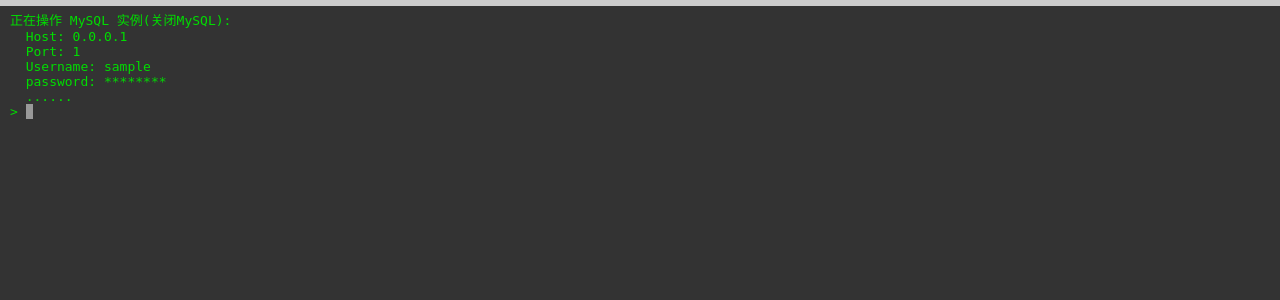
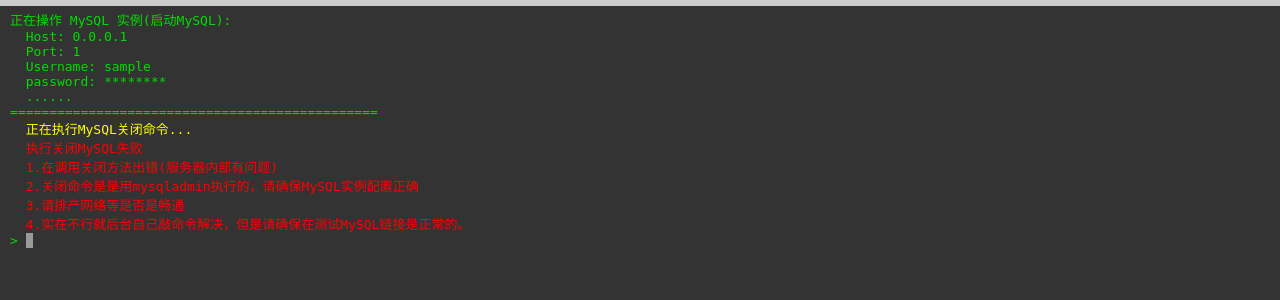
Before and after one commit to daiguadaidai/archer_dbmp, a Django app: template dbmp/templates/dbmp_mysql_handler/stop_instance_terminal.html in a window 1280 px wide. Shown: the top 300 px of the page. Run offline with Django 3.2, Linux system fonts and the light colour scheme; the template is opened without the code that fills it: values that come from a table or form of the project are taken from there, others are empty; tables that the repository leaves empty hold one stand-in row (values such as "Sample post").

Commit message:
做好关闭界面模板

```diff
--- a/common/model_choices_field_value/field_dbmp_mysql_instance.py
+++ b/common/model_choices_field_value/field_dbmp_mysql_instance.py
@@ -13,8 +13,8 @@
             (1, '已停止'),
             (2, '运行中'),
             (3, '未知'),
-            (4, '正在启动'),
-            (5, '正在关闭'),
+            (4, '正在关闭'),
+            (5, '正在启动'),
         )
         return value
 
@@ -25,7 +25,7 @@
             (1, 'danger'),
             (2, 'primary'),
             (3, 'warning'),
-            (4, 'info'),
-            (5, 'danger'),
+            (4, 'danger'),
+            (5, 'info'),
         )
         return value
--- a/dbmp/templates/dbmp_mysql_handler/stop_instance_terminal.html
+++ b/dbmp/templates/dbmp_mysql_handler/stop_instance_terminal.html
@@ -1,5 +1,6 @@
 {% load staticfiles %}
 {% load ip_filters %}
+{% load filters_dbmp_mysql_instance %}
 
 <!DOCTYPE html PUBLIC "-//W3C//DTD XHTML 1.0 Strict//EN"
   "http://www.w3.org/TR/xhtml1/DTD/xhtml1-strict.dtd">
@@ -80,6 +81,9 @@
             {% endif %}
         </style>
         <script>
+            // 使用 Django csrf 功能
+            $.ajaxSetup({headers: {"X-CSRFToken": '{{ csrf_token }}'}});
+
             $(function() {
                 // Creating the console.
                 var header = "";
@@ -88,11 +92,13 @@
                         header += "{{ msg }} \n";
                     {% endfor %}
                 {% else %} // 没有错误信息则显示 MySQL 实例信息
-                    header += "正在操作 MySQL 实例(关闭MySQL): \n";
+                    header += "正在操作 MySQL 实例(启动MySQL): \n";
                     header += "  Host: {{ dbmp_mysql_instance.host | f_num2ip }} \n";
                     header += "  Port: {{ dbmp_mysql_instance.port }} \n";
                     header += "  Username: {{ dbmp_mysql_instance.username }} \n";
                     header += "  password: ******** \n";
+                    header += "  ...... \n";
+                    header += "=============================================== \n";
                 {% endif %}
                 window.jqconsole = $("#console").jqconsole(header, "> ");
 
@@ -116,8 +122,76 @@
 
                 // Initiate the first prompt.
                 handler();
-                window.jqconsole.Write("  ......" + "\n", "jqconsole-output-success");
+
+                // 后台调用启动MySQL
+                window.jqconsole.Write("  正在执行MySQL关闭命令..." + "\n", "jqconsole-output-warning");
+                $.ajax({
+                    url: "{% url 'dbmp_mysql_handler_ajax_stop_instance' %}",
+                    type: "POST",
+                    dataType: "json",
+                    data: {
+                        mysql_instance_id: {{ dbmp_mysql_instance.mysql_instance_id }}
+                    }
+                }).done(function(data) {
+                    if(data == true) {
+                        window.jqconsole.Write("  执行MySQL关闭命令成功" + "\n", "jqconsole-output-success");
+                        stop_mysql_success_css({{ dbmp_mysql_instance.mysql_instance_id }});
+                    } else {
+                        window.jqconsole.Write("  执行MySQL关闭命令成功" + "\n", "jqconsole-output-success");
+                        stop_mysql_fail_css({{ dbmp_mysql_instance.mysql_instance_id }});
+                    }
+                }).error(function(data) {
+                    setTimeout(function () {
+                       window.jqconsole.Write("  执行关闭MySQL失败" + "\n", "jqconsole-output-error");
+                       window.jqconsole.Write("  1.在调用关闭方法出错(服务器内部有问题)" + "\n", "jqconsole-output-error");
+                       window.jqconsole.Write("  2.关闭命令是是用mysqladmin执行的，请确保MySQL实例配置正确" + "\n", "jqconsole-output-error");
+                       window.jqconsole.Write("  3.请排产网络等是否是畅通" + "\n", "jqconsole-output-error");
+                       window.jqconsole.Write("  4.实在不行就后台自己敲命令解决，但是请确保在测试MySQL链接是正常的。" + "\n", "jqconsole-output-error");
+
+                       // 修改父窗口css
+                       stop_mysql_fail_css({{ dbmp_mysql_instance.mysql_instance_id }});
+                    }, 1000);
+                });
             });
+
+            // 关闭失败修改父窗口的 css
+            function stop_mysql_success_css(mysql_instance_id) {
+                // 添加可点击css
+                $("#start_instance_" + mysql_instance_id, parent.document).addClass("btn-outline");
+                $("#restart_instance_" + mysql_instance_id, parent.document).addClass("btn-outline");
+                $("#start_instance_" + mysql_instance_id, parent.document).removeAttr("disabled");
+                $("#restart_instance_" + mysql_instance_id, parent.document).removeAttr("disabled");
+
+                // 修改状态
+                $("#run_status_" + mysql_instance_id, parent.document).removeClass(function(index, css){
+                    return (css.match (/\blabel-\S+/g) || []).join(' ');
+                });
+                $("#run_status_" + mysql_instance_id, parent.document).addClass("label-{{ 1 | f_run_status_color }}");
+                $("#run_status_" + mysql_instance_id, parent.document).html("{{ 1 | f_run_status }}");
+            }
+
+            // 关闭成功修改父窗口的 css
+            function stop_mysql_fail_css(mysql_instance_id) {
+                // 添加可点击css
+                $("#stop_instance_" + mysql_instance_id, parent.document).addClass("btn-outline");
+                $("#restart_instance_" + mysql_instance_id, parent.document).addClass("btn-outline");
+                $("#terminal_" + mysql_instance_id, parent.document).addClass("btn-outline");
+                $("#backup_" + mysql_instance_id, parent.document).addClass("btn-outline");
+                $("#polling_" + mysql_instance_id, parent.document).addClass("btn-outline");
+
+                $("#stop_instance_" + mysql_instance_id, parent.document).removeAttr("disabled");
+                $("#restart_instance_" + mysql_instance_id, parent.document).removeAttr("disabled");
+                $("#terminal_" + mysql_instance_id, parent.document).removeAttr("disabled");
+                $("#backup_" + mysql_instance_id, parent.document).removeAttr("disabled");
+                $("#polling_" + mysql_instance_id, parent.document).removeAttr("disabled");
+
+                // 修改状态
+                $("#run_status_" + mysql_instance_id, parent.document).removeClass(function(index, css){
+                    return (css.match (/\blabel-\S+/g) || []).join(' ');
+                });
+                $("#run_status_" + mysql_instance_id, parent.document).addClass("label-{{ 2 | f_run_status_color }}");
+                $("#run_status_" + mysql_instance_id, parent.document).html("{{ 2 | f_run_status }}");
+            }
         </script>
     </head>
     <body>
--- a/dbmp/templates/dbmp_mysql_instance/index.html
+++ b/dbmp/templates/dbmp_mysql_instance/index.html
@@ -288,10 +288,8 @@
         function stop_mysql_instance(mysql_instance_id, obj) {
             // 禁用该实例的其他按钮
             $(obj).removeClass("btn-outline");
-            $(obj).removeAttr("onclick");
             $(obj).attr({disabled: "disabled"});
             $(obj).siblings().removeClass("btn-outline");
-            $(obj).siblings().removeAttr("onclick");
             $(obj).siblings().attr({disabled: "disabled"});
 
             // 修改状态
--- a/dbmp/views/v_dbmp_mysql_handler.py
+++ b/dbmp/views/v_dbmp_mysql_handler.py
@@ -152,11 +152,11 @@
         # 获得MySQL可能的pid
         possible_pid = '|'.join(list(set(start_pids) - set(exist_pids)))
 
-        # 改变MySQL状态为正在启动(4) 并且 保存 可能的pid
+        # 改变MySQL状态为正在启动(5) 并且 保存 可能的pid
         try:
             DbmpMysqlInstance.objects.filter(
                           mysql_instance_id = mysql_instance_id).update(
-                                             run_status = 4,
+                                             run_status = 5,
                                              possible_pid = possible_pid)
         except Exception, e:
             logger.error(traceback.format_exc())
```
